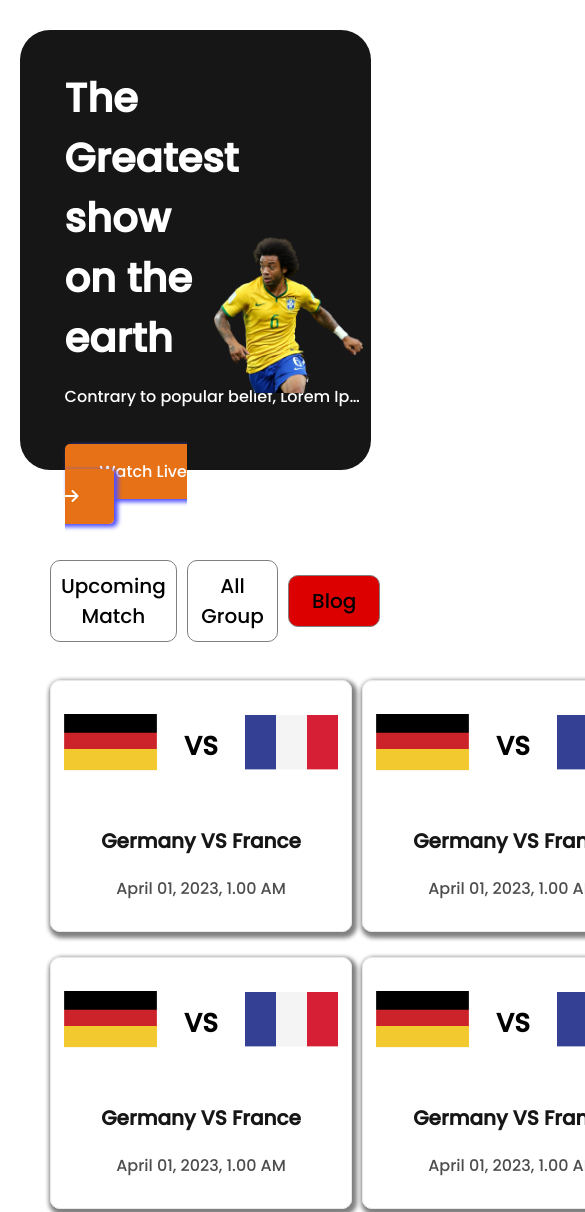
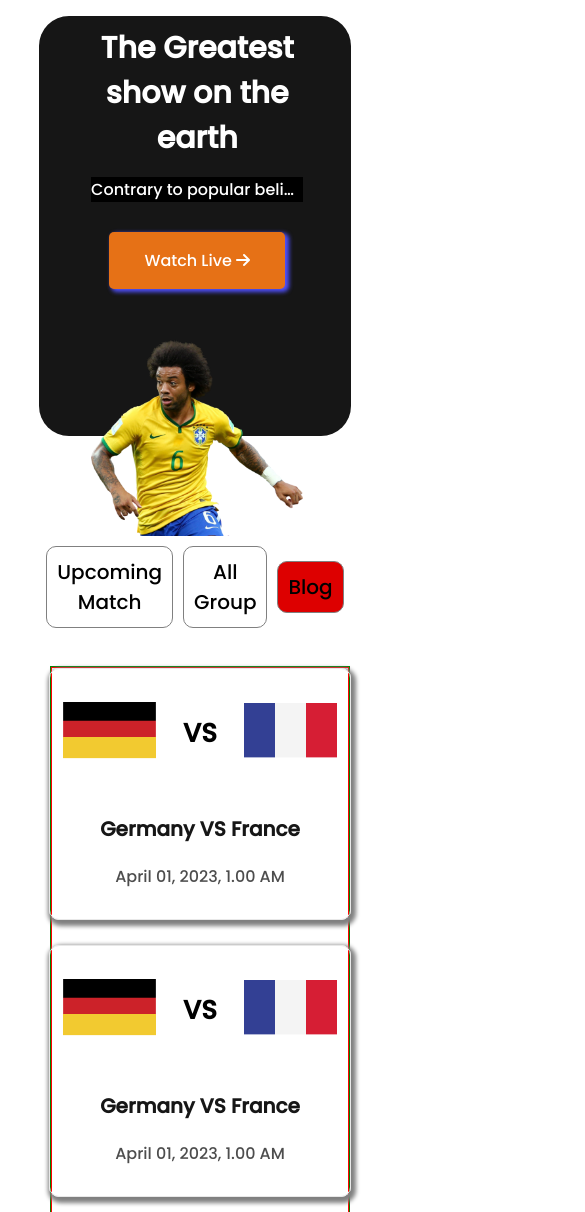
Before and after one commit to faria-r/World--Cup, a plain HTML site: page match-summery.html in a window 390 px wide. Shown: the top 1212 px of the page, 585 px wide, since content can reach past the window. Drawn offline with Linux system fonts and the light colour scheme.

Commit message:
tablet responsive

```diff
--- a/match-summery.html
+++ b/match-summery.html
@@ -138,6 +138,9 @@
                             </div>
                         </div>
                     </div>
+                    <div class="hidden-button">
+                        <a href="" class="common-button">Veiw All</a>
+                    </div>
             </section>
     </main>
 </body>
@@ -148,11 +151,8 @@
     <div class="flex-container">
      <div>
          <h2>Goal</h2>
-
      </div>
-
      <div class="footer-terms">
-        <hr>
          <span>Contact Us</span>
          <span>Terms of Service</span>
          <span> Privacy Policy</span>
--- a/styles/style.css
+++ b/styles/style.css
@@ -1,7 +1,7 @@
 
 body{
     font-family: 'Poppins', sans-serif;
-    margin: 30px 0 0 0;
+    margin:0;
     padding: 0%;
 }
 /* --------------------
@@ -10,10 +10,9 @@ top-banner styles
 .top-banner-container{
     background-color:#161616;
     width: 80%;
-    margin: 0 8%;
+    margin: 5% 8%;
     border-radius: 30px;
     padding: 20px 30px 0px 30px;
-
 }
 .top-banner{
     display: flex;
@@ -25,7 +24,6 @@ top-banner styles
     padding-bottom: 40px;
     padding-left: 40px;
 }
-
 .banner-title{
     color:  #FFFFFF;
     font-size: 60px;
@@ -45,6 +43,7 @@ top-banner styles
     color: white;
     padding: 16px 35px;
     border-radius: 5px;
+    display: inline-block;
 }
 .animated-button{
     animation: focused-btn 2s ease .2s infinite alternate;
@@ -53,14 +52,11 @@ top-banner styles
     color: white;
 
 }
-.banner-img{
+.banner-img >img{
+    display: inline-block;
+    margin-bottom:-46px;
     height: 100%;
-    margin-top: 10px;
-    padding-bottom: 0;
-}
-.banner-img >img{
- height: 100%;
- width: 100%;
+    width: 100%;
 }
 /* top banner styles end */
 
@@ -69,14 +65,12 @@ players blog section styles
 --------------------- */
 .blog-section{
     width: 100%;
-    margin-top: 80px;
-    /* margin-left: 8%; */
+    margin-top: 100px;
 }
 .blog-container{
     display: flex;
-    justify-content: center;
-    padding-left: 50px;
-
+    justify-content: space-around;
+   padding: 0 40px 10px 50px;
 }
 .navigation-buttons{
     background-color: #161616;
@@ -125,7 +119,6 @@ players blog section styles
     border: 1px solid #E8E8E8;
     border-radius: 10px;
     box-shadow: 2px 3px 4px 3px gray;
-
 }
 .live-watch{
     height:250px;
@@ -211,9 +204,10 @@ players blog section styles
     font-weight: 600;
     color: white;
 }
-.flex-container hr{
-    border: 1px solid rgba(255, 255, 255, 0.1);
-    margin-bottom: 50px;
+
+.footer-terms{
+    border-top: 1px solid rgba(255, 255, 255, 0.1);
+    padding-top: 40px;
 }
 .footer-terms>span{
     font-weight: 500;
@@ -248,12 +242,13 @@ players blog section styles
     color: white;
 }
 }
+/* animation end */
 
-/* animation end */
+
 /* -----------------------------------
 Media Query  for tablet veiw
 ---------------------------------*/
-@media screen  and (max-width:768px) {
+ @media screen  and (max-width:768px) {
     .top-banner-container{
         background-color:#161616;
         width: 90%;
@@ -280,7 +275,7 @@ Media Query  for tablet veiw
         text-overflow: ellipsis;
     }
     .banner-img{
-        margin-top: 60px;
+        margin-bottom:-93px;
     }
     .blog-container{
         display: flex;
@@ -289,7 +284,6 @@ Media Query  for tablet veiw
     .navigation-buttons{
         width:100%;
         height: 90px;
-        border-radius: 10px;
         padding: 0%;
         margin-bottom: 40px;
         background-color: #FFFFFF;
@@ -299,17 +293,12 @@ Media Query  for tablet veiw
         flex-direction: row;
         justify-content: center;
         align-items: center;
-        margin-left: 0;
     }
     .nav-links{
         margin-right: 10px;
-        margin-left: 0;
     }
     .grid-container{
         grid-template-columns: repeat(2,1fr);
-    }
-    .players-blog{
-        margin-left: 0;
     }
     .hidden-button{
         display: block;
@@ -320,3 +309,96 @@ Media Query  for tablet veiw
         justify-content: center;
     }
 }
+/* -----------------------------------
+Media Query  for tablet veiw end
+---------------------------------*/
+
+/* -----------------------------------
+Media Query  for Mobile veiw
+---------------------------------*/
+@media screen  and (max-width:688px) {
+    .top-banner-container{
+        background-color:#161616;
+        width: 80%;
+        margin:auto;
+        /* height: 420px; */
+        border-radius: 30px;
+       padding: 0px;
+          }
+    .top-banner{
+        flex-direction: column;
+        width: 85%;
+        margin:5% 5%;
+        padding: 10px 10px 0 10px;
+       justify-content: center;
+       align-items: center;
+
+    }
+    .banner-content{
+        width: 80%;
+        padding: 0%;
+        text-align: center;
+    }
+    .banner-title{
+        font-size: 30px;
+
+    }
+    .banner-paragraph{
+        white-space: nowrap;
+        width: 100%;
+        overflow: hidden;
+        text-overflow: ellipsis;
+        background-color: black;
+        margin-bottom: 30px;
+    }
+    /* .banner-img{
+        margin-top: 60px;
+    } */
+    .banner-img >img{
+        margin-top: 50px;
+       }
+    .blog-container{
+        display: flex;
+        flex-direction: column;
+    }
+    .navigation-buttons{
+        width:100%;
+        /* height: 200px; */
+        border-radius: 10px;
+        padding: 0%;
+        margin-bottom: 40px;
+        background-color: #FFFFFF;
+    }
+    .nav-links-container{
+        display: flex;
+        justify-content: center;
+        align-items: center;
+        margin-left: 0;
+    }
+    .nav-links{
+        margin-right: 10px;
+        margin-left: 0;
+    }
+    .grid-container{
+        display: grid;
+        grid-template-columns: repeat(1,1fr);
+        justify-content: center  !important;
+        align-items: center;
+        border: 1px solid red;
+    }
+    .players-blog{
+        flex-grow: 0;
+        margin-left: 0;
+        justify-content: center;
+        border: 1px solid green;
+
+    }
+    .hidden-button{
+        display: block;
+    }
+    .footer-terms{
+        display: flex;
+        flex-wrap: wrap;
+        justify-content: center;
+    }
+}
```
Also changed, not shown: index.html (+1 -4 lines). Lines whose indentation alone changed are shown as unchanged.
